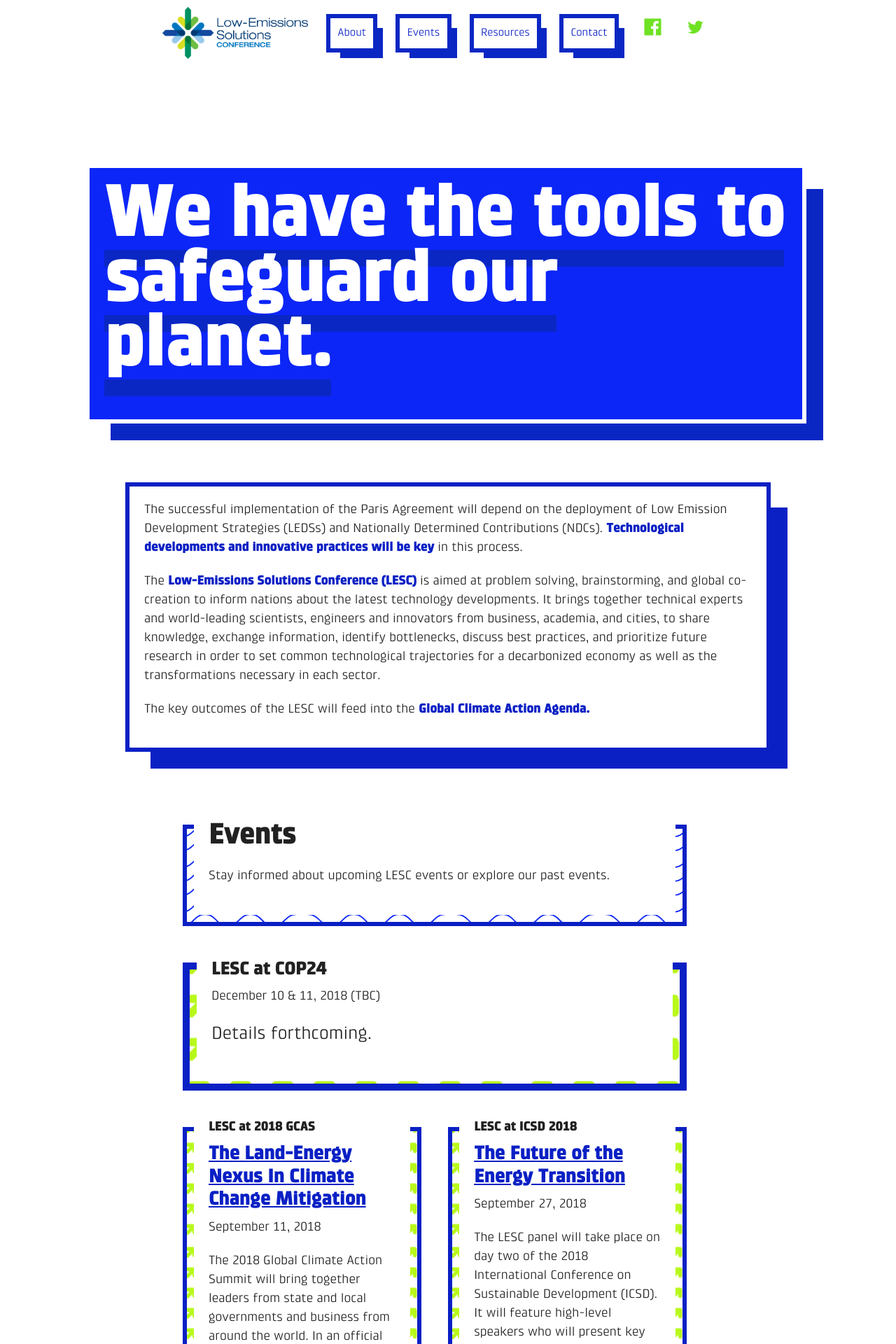
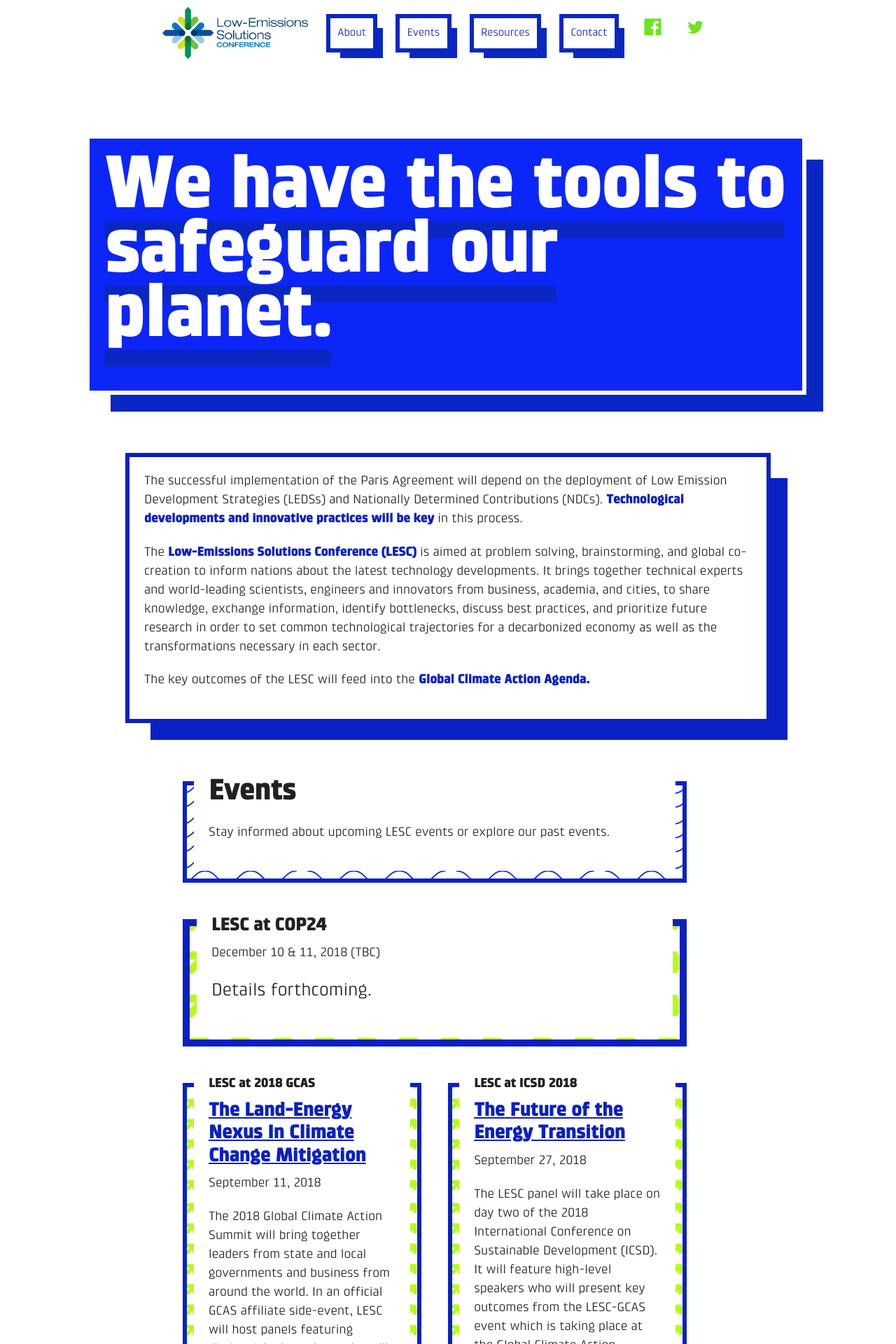
Before and after one commit to ryanswaney/lesc-jekyll, a Jekyll site: the page built from index.markdown, in a window 1280 px wide. Shown: the top 1920 px of the page at 70% size. Built offline with Jekyll 4.4.1, drawn with Linux system fonts in a browser that asks for light colours; nearby versions of some CDN libraries.

Commit message:
Update assets/_sass/_pages.scss

```diff
--- a/assets/_sass/_pages.scss
+++ b/assets/_sass/_pages.scss
@@ -268,7 +268,7 @@
 .content-grid {
   width: 80%;
   max-width: $on-laptop * 1.3;
-  margin: $spacing-unit * 4 auto;
+  margin: $spacing-unit * 2 auto;
 }
 .content-grid-header {
   background-color: $primary;
```
